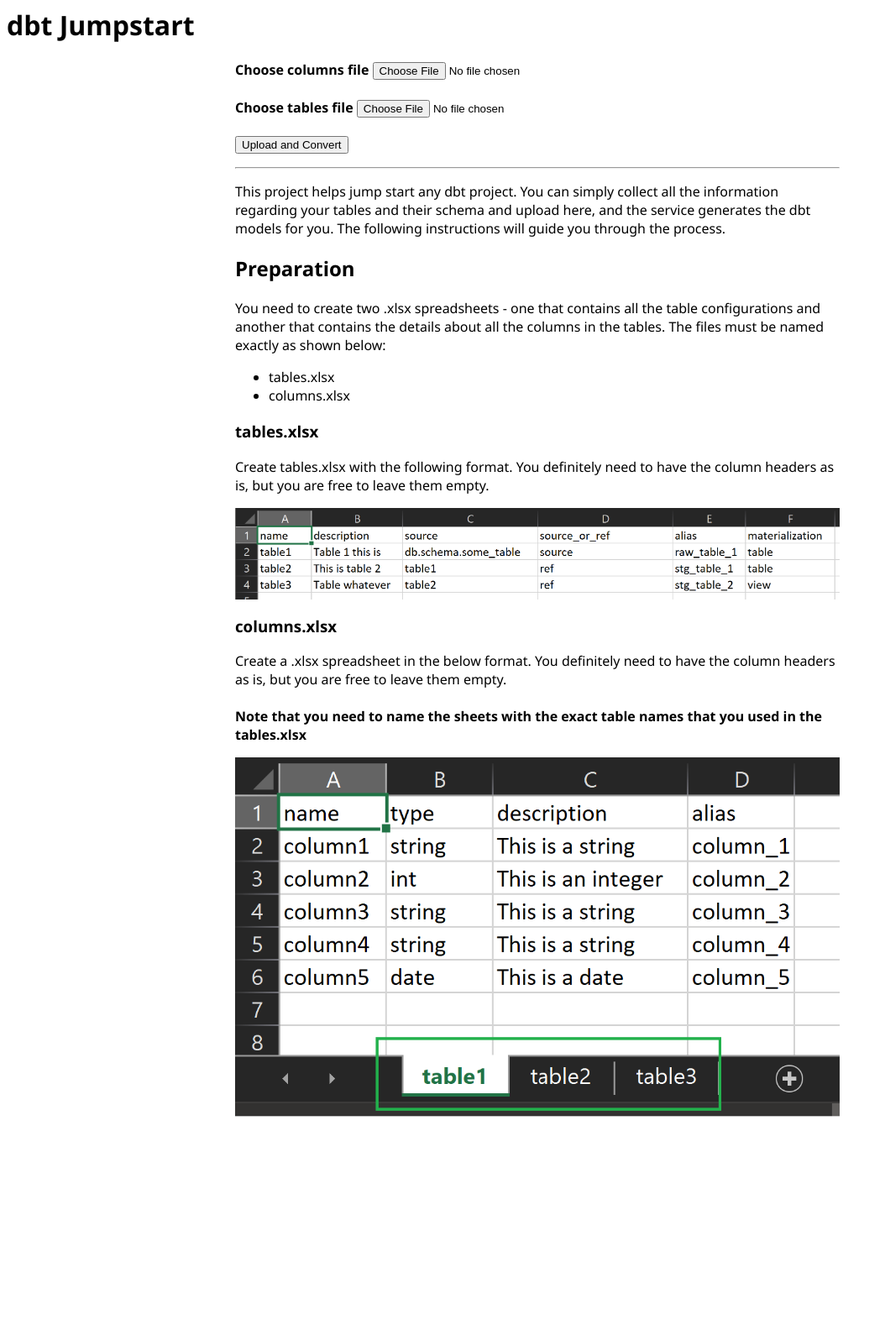
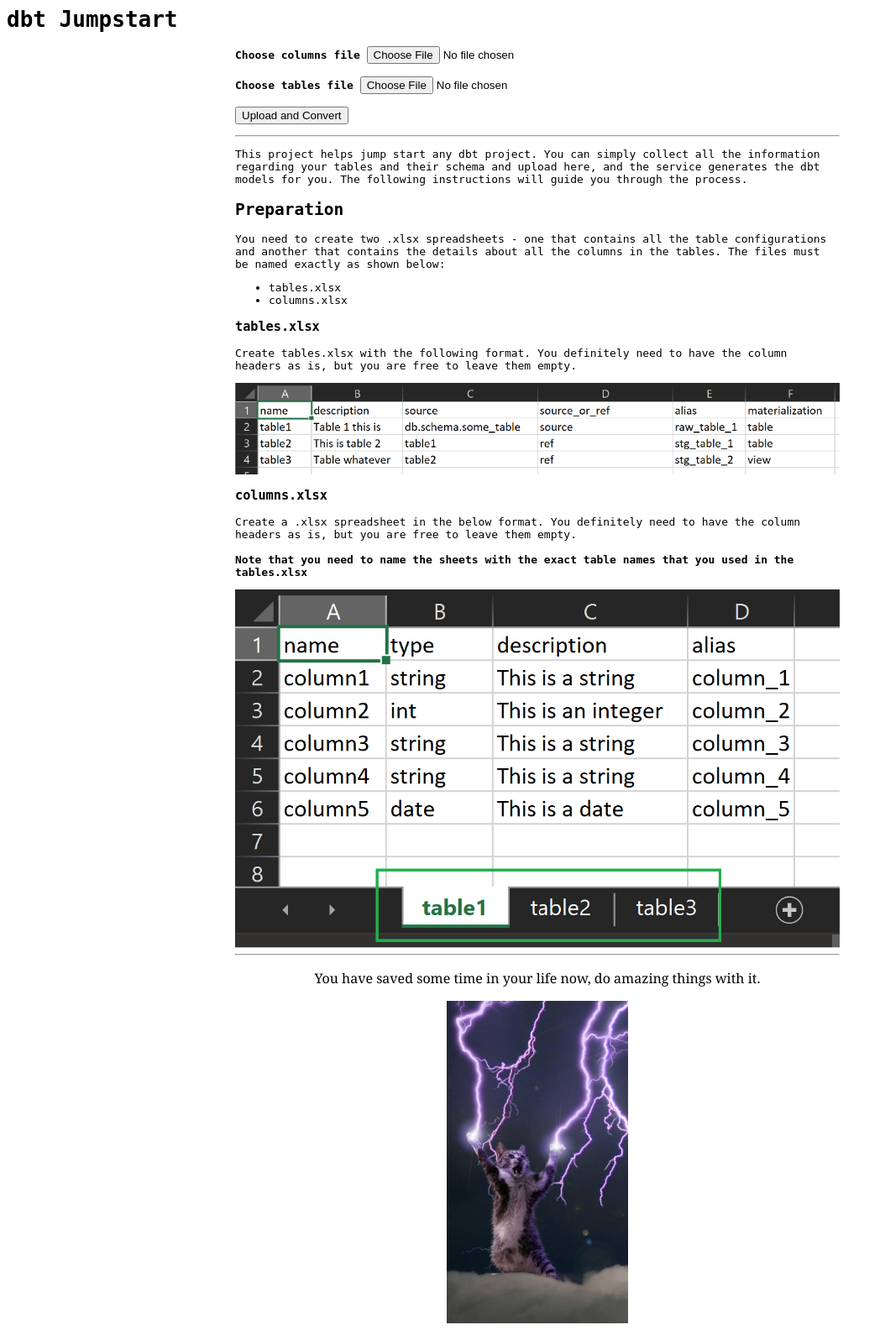
Before and after one commit to sahariprasad/dbt-jumpstart-docker, a Flask app: page /upload in a window 1280 px wide. Shown: the whole page at 84% size, without its empty margins (0-1054 px from the left). Before the commit the page ends 1330 px from the top, so only its background shows below. Run offline with Flask 2, Linux system fonts and the light colour scheme.

Commit message:
Added cat meme

```diff
--- a/templates/styles.css
+++ b/templates/styles.css
@@ -7,3 +7,16 @@ img {
     max-width: 100%;
     max-height: 100%;
 }
+
+.cat-image {
+    max-width: 30%;
+    max-height: 30%;
+    display: block;
+    margin-left: auto;
+    margin-right: auto;
+}
+
+.center-text {
+    text-align: center;
+    font-family: Georgia, 'Times New Roman', Times, serif;
+}
--- a/templates/upload.html
+++ b/templates/upload.html
@@ -6,7 +6,7 @@
       <link rel="stylesheet" href="styles.css">
       <h1>dbt Jumpstart</h1>
    </header>
-   <body style="font-family: 'Segoe UI', Tahoma, Geneva, Verdana, sans-serif;">
+   <body style="font-family: monospace;">
       <div class="content">
          <!-- <form action = "http://34.74.175.203:9000/uploader" method = "POST"  -->
          <form action = "http://localhost:9000/uploader" method = "POST" enctype = "multipart/form-data">
@@ -39,6 +39,9 @@
             <b>Note that you need to name the sheets with the exact table names that you used in the tables.xlsx</b>
          </p>
          <img src="../images/columns.png">
+         <hr>
+         <p class="center-text">You have saved some time in your life now, do amazing things with it.</p>
+         <img src="../images/thunder-cat.jpg" class="cat-image">
       </div>
 
 
```
Also changed, not shown: images/thunder-cat.jpg (added).
